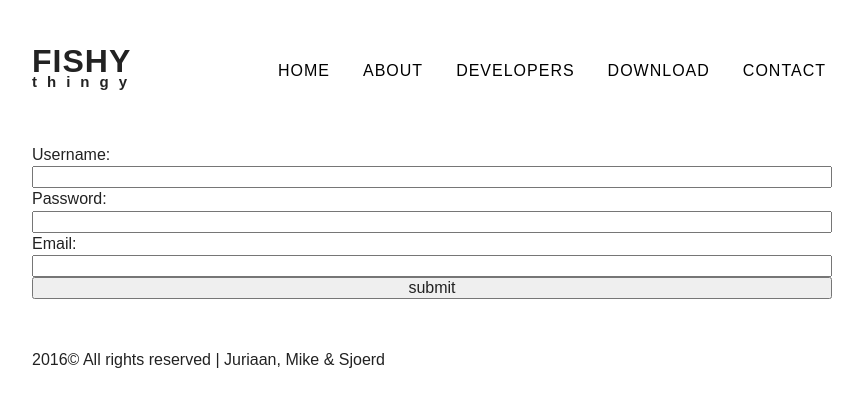
After one commit to fishythingyinc/gokkers-site, a PHP site: page /register.php in a window 1280 px wide. The commit adds this page. Shown: the top 420 px of the page, without its empty margins (208-1071 px from the left). Run offline with PHP 8.4, Linux system fonts and the light colour scheme.

Commit message:
fixed typo

```diff
--- a/webpageversion_6/gokkerswebpage/login.php
+++ b/webpageversion_6/gokkerswebpage/login.php
@@ -6,7 +6,7 @@ $username = $_POST['username'];
 $password = $_POST['password'];
 $passwordEncrypt = md5($password);
 
-$loginQuery = "SELECT * FROM users WHERE username = '$username' AND password = '$passwordEncryptx'";
+$loginQuery = "SELECT * FROM users WHERE username = '$username' AND password = '$passwordEncrypt'";
 
 $sql = mysqli_query($connection, $loginQuery);
 
--- /dev/null
+++ b/webpageversion_6/gokkerswebpage/register.php
@@ -0,0 +1,85 @@
+<!doctype html>
+<html class="no-js" lang="">
+<head>
+    <meta charset="utf-8">
+    <meta http-equiv="x-ua-compatible" content="ie=edge">
+    <title></title>
+    <meta name="description" content="">
+    <meta name="viewport" content="width=device-width, initial-scale=1">
+
+    <link rel="apple-touch-icon" href="apple-touch-icon.png">
+    <!-- Place favicon.ico in the root directory -->
+
+    <link rel="stylesheet" href="css/normalize.css">
+    <link rel="stylesheet" href="css/main.css">
+    <script src="js/vendor/modernizr-2.8.3.min.js"></script>
+</head>
+<body>
+<!--[if lt IE 8]>
+<p class="browserupgrade">You are using an <strong>outdated</strong> browser. Please <a href="http://browsehappy.com/">upgrade your browser</a> to improve your experience.</p>
+<![endif]-->
+
+<!-- Add your site or application content here -->
+
+
+<header>
+    <div class="container space-between">
+        <div class="logo">
+            <h1>FISHY <span>thingy</span></h1>
+        </div>
+        <nav>
+            <ul class="space-between">
+                <li><a href="">HOME</a></li>
+                <li><a href="">ABOUT</a></li>
+                <li><a href="">DEVELOPERS</a></li>
+                <li><a href="download.php">DOWNLOAD</a></li>
+                <li><a href="">CONTACT</a></li>
+            </ul>
+        </nav>
+    </div>
+</header>
+
+
+
+
+
+<div class="container">
+    <form action="accounts.php" method="POST">
+        <div class="form-group">
+            <label for="username">Username:</label>
+            <input type="text" name="username" id="username">
+            <label for="password">Password:</label>
+            <input type="password" name="password" id="password">
+            <label for="email">Email:</label>
+            <input type="email" name="email" id="email">
+        </div>
+        <div class="form-group">
+            <input type="submit" value="submit">
+        </div>
+    </form>
+</div>
+
+
+
+<footer>
+    <div class="container">
+        <span>2016&copy;  All rights reserved | Juriaan, Mike &amp; Sjoerd</span>
+    </div>
+</footer>
+
+<script src="https://code.jquery.com/jquery-1.12.0.min.js"></script>
+<script>window.jQuery || document.write('<script src="js/vendor/jquery-1.12.0.min.js"><\/script>')</script>
+<script src="js/plugins.js"></script>
+<script src="js/main.js"></script>
+
+<!-- Google Analytics: change UA-XXXXX-X to be your site's ID. -->
+<script>
+    (function(b,o,i,l,e,r){b.GoogleAnalyticsObject=l;b[l]||(b[l]=
+        function(){(b[l].q=b[l].q||[]).push(arguments)});b[l].l=+new Date;
+        e=o.createElement(i);r=o.getElementsByTagName(i)[0];
+        e.src='https://www.google-analytics.com/analytics.js';
+        r.parentNode.insertBefore(e,r)}(window,document,'script','ga'));
+    ga('create','UA-XXXXX-X','auto');ga('send','pageview');
+</script>
+</body>
+</html>
```
